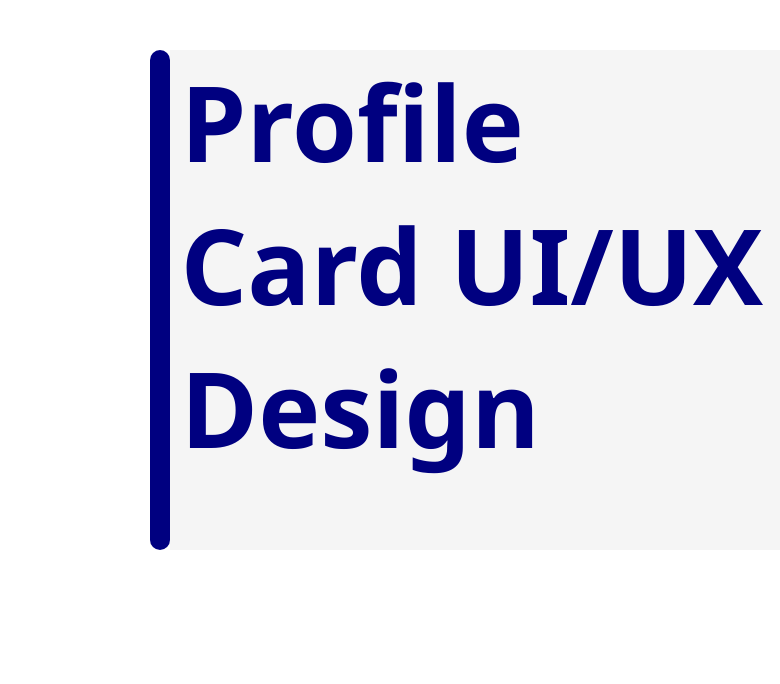
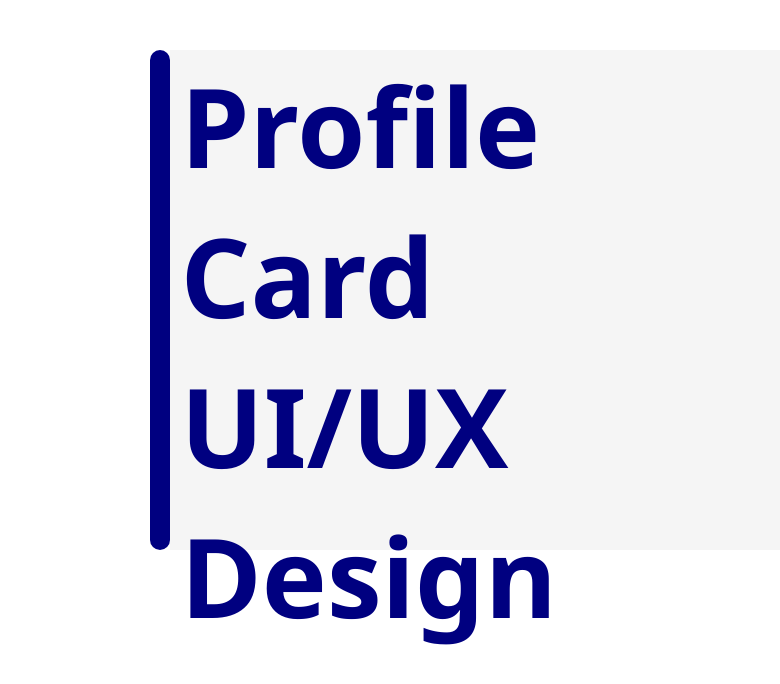
Before and after one commit to TejasviMaheshwari/Profile-Card, a plain HTML site: page index.html in a window 1280 px wide. Shown: the full height of the page, 0-780 px from the left. Drawn offline with Linux system fonts and the light colour scheme.

Commit message:
Revise profile card layout and styles
Updated the profile card UI/UX design with enhanced styles and structure.

```diff
--- a/index.html
+++ b/index.html
@@ -29,7 +29,7 @@
             background-color: whitesmoke;
         }
         .box2 h1{
-            font-size: 105px;
+            font-size: 110px;
             color: navy;
             font-weight: 700;
             font-family: 'Segoe UI', Tahoma, Geneva, Verdana, sans-serif;
```
